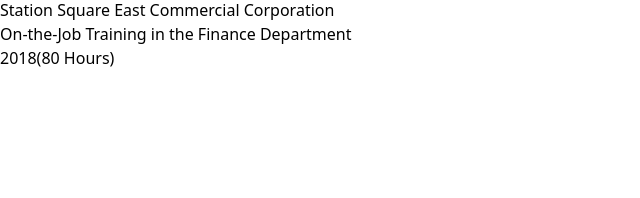
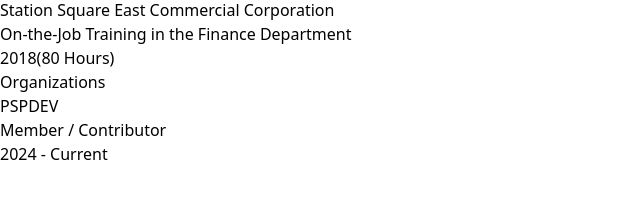
Before and after one commit to diamant3/website, a React (Vite) app: page /#/about_me in a window 1280 px wide. Shown: the part 518-716 px from the top of the page, without its empty margins (0-640 px from the left). Built offline with nearby package versions, Linux system fonts and the light colour scheme.

Commit message:
add pspdev as org

```diff
--- a/src/components/Minicard.jsx
+++ b/src/components/Minicard.jsx
@@ -1,8 +1,8 @@
-export function Minicard({ name, description, year }) {
+export function Minicard({ name, description, year, website }) {
     return (
         <>
         <div className="text-center font-mono py-2 m-2 border-2 border-slate-200">
-            <h2 className="text-3xl font-mono text-center py-4">{name}</h2>
+            <h2 className="text-3xl font-mono text-center py-4"><a href={website} target="blank" className="hover:text-blue-600">{name}</a></h2>
             <h3 className="text-xl font-mono text-center">{description}</h3>
             <h4 className="font-mono text-center italic">{year}</h4>
         </div>
--- a/src/pages/AboutMe.jsx
+++ b/src/pages/AboutMe.jsx
@@ -8,12 +8,14 @@
             name: "University of Makati",
             desc: "Bachelor of Science in Computer Science",
             year: "2019 - current",
+            website: "https://umak.edu.ph"
         },
         {
             id: 1,
             name: "MCA Montessori School",
             desc: "Information Communication and Technology",
             year: "2017 - 2019",
+            website: "https://mcams.edu.ph/"
         },
     ]
 
@@ -22,7 +24,18 @@
             id: 0,
             name: "Station Square East Commercial Corporation",
             desc: "On-the-Job Training in the Finance Department",
-            year: "2018(80 Hours)"
+            year: "2018(80 Hours)",
+            website: "#" // no website
+        }
+    ]
+
+    const organization = [
+        {
+            id: 0,
+            name: "PSPDEV",
+            desc: "Member / Contributor",
+            year: "2024 - Current",
+            website: "https://pspdev.github.io"
         }
     ]
 
@@ -32,6 +45,7 @@
                 name={edu.name}
                 description={edu.desc}
                 year={edu.year}
+                website={edu.website}
             />
         </div>
     );
@@ -42,6 +56,18 @@
                 name={job.name}
                 description={job.desc}
                 year={job.year}
+                website={job.website}
+            />
+        </div>
+    );
+
+    const organizationList = organization.map(org =>
+        <div key={org.id} className="w-full">
+            <Minicard
+                name={org.name}
+                description={org.desc}
+                year={org.year}
+                website={org.website}
             />
         </div>
     );
@@ -54,6 +80,9 @@
 
             <h1 className="text-4xl font-mono text-center text-blue-600 pt-2">Careers</h1>
             {careerList}
+
+            <h1 className="text-4xl font-mono text-center text-blue-600 pt-2">Organizations</h1>
+            {organizationList}
         </>
     );
 }
```
